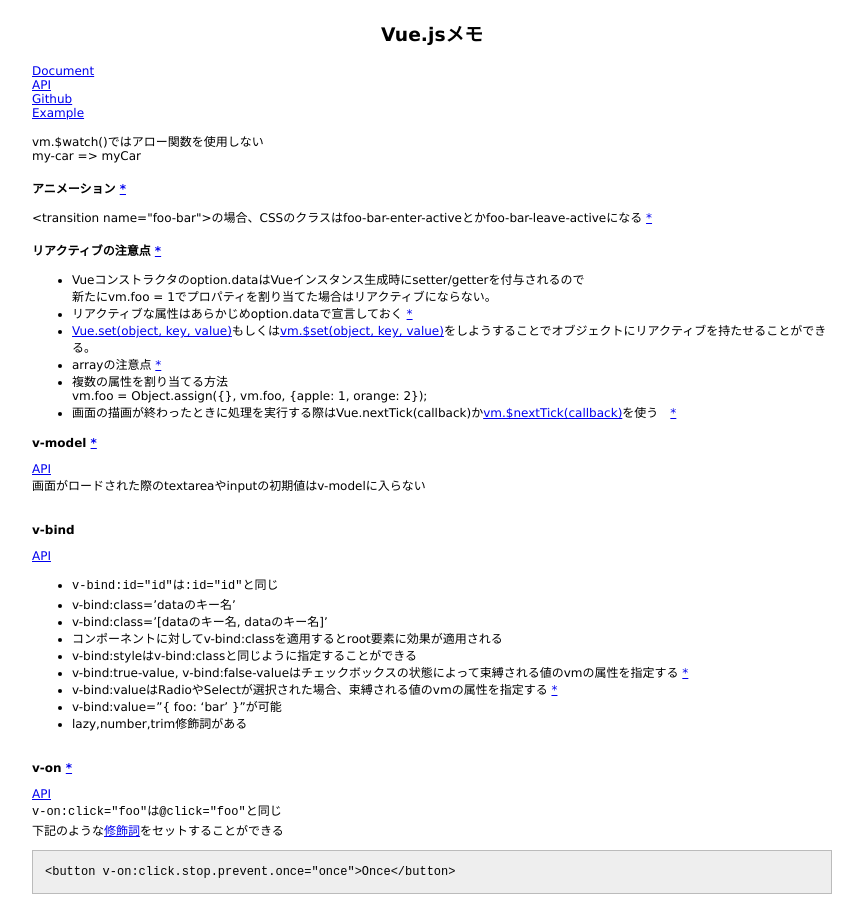
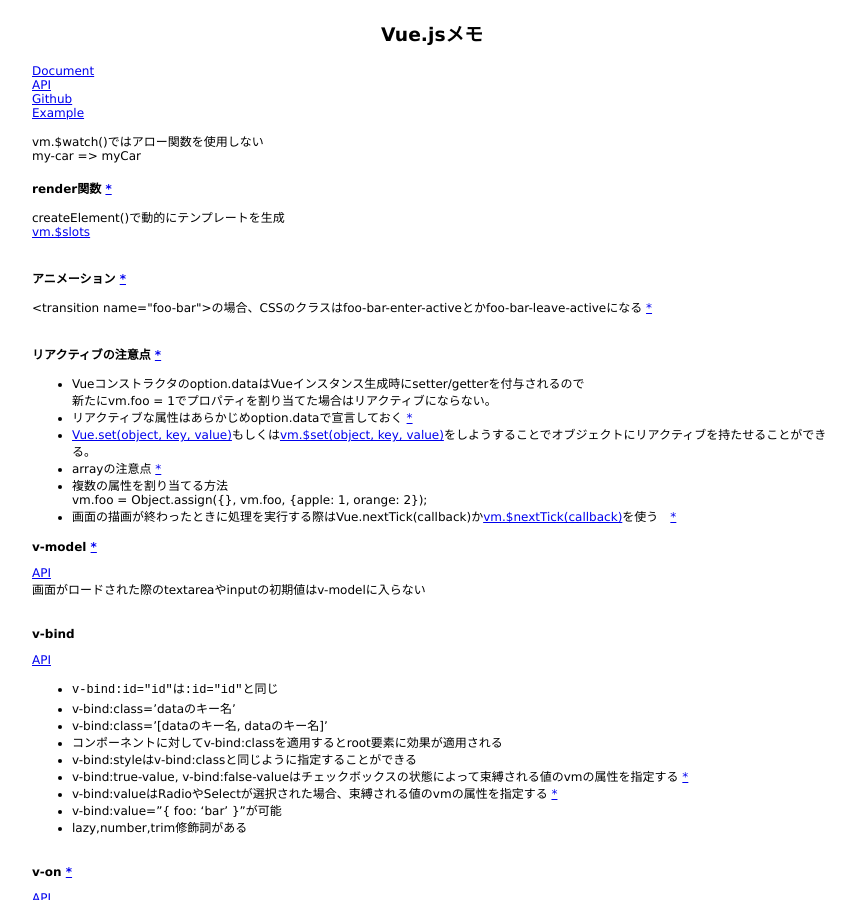
Before and after one commit to 38elements/38elements.github.com, a Jekyll site: the page built from _posts/2016-12-20-vuejs.md, in a window 1280 px wide and 900 px high. Shown: the whole window, without its empty margins (208-1071 px from the left). Built offline with Jekyll 4.4.1, drawn with Linux system fonts in a browser that asks for light colours.

Commit message:
Update 2016-12-20-vuejs.md

```diff
--- a/_posts/2016-12-20-vuejs.md
+++ b/_posts/2016-12-20-vuejs.md
@@ -10,8 +10,14 @@ title: Vue.jsメモ
 vm.$watch()ではアロー関数を使用しない
 my-car => myCar
 
+#### render関数 [\*](https://vuejs.org/v2/guide/render-function.html)
+createElement()で動的にテンプレートを生成
+[vm.$slots](https://vuejs.org/v2/api/#vm-slots)
+<br>
+
 #### アニメーション [\*](https://vuejs.org/v2/guide/transitions.html#Overview)
 &lt;transition name=&quot;foo-bar&quot;&gt;の場合、CSSのクラスはfoo-bar-enter-activeとかfoo-bar-leave-activeになる [\*](https://vuejs.org/v2/guide/transitions.html#Transition-Classes)
+<br>
 
 #### リアクティブの注意点 [\*](https://jp.vuejs.org/v2/guide/reactivity.html)
 * Vueコンストラクタのoption.dataはVueインスタンス生成時にsetter/getterを付与されるので
```
